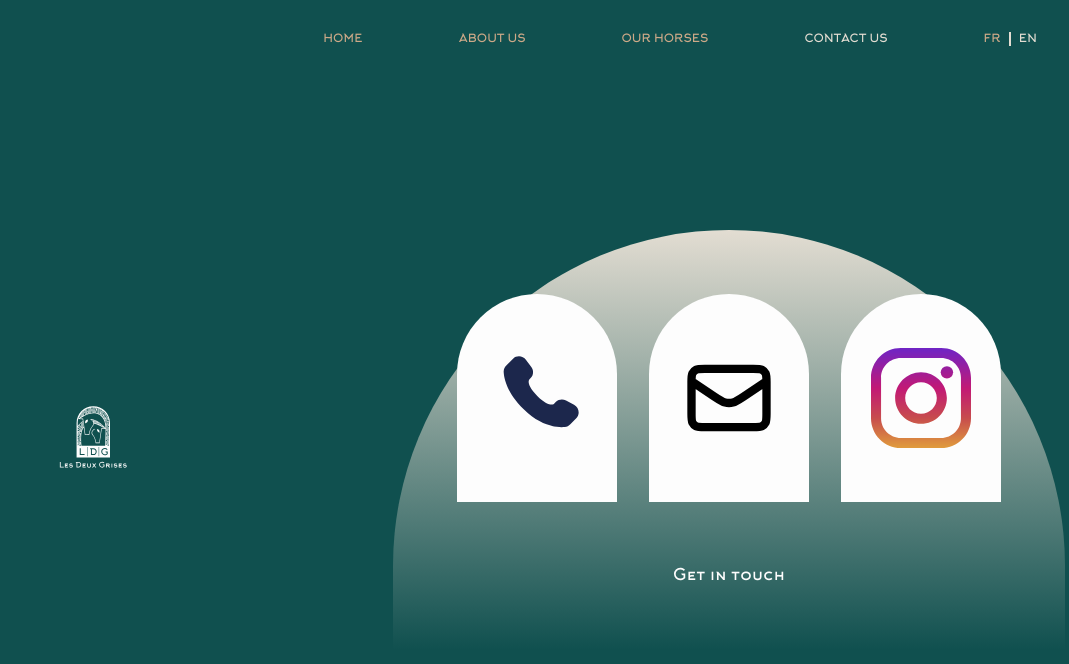
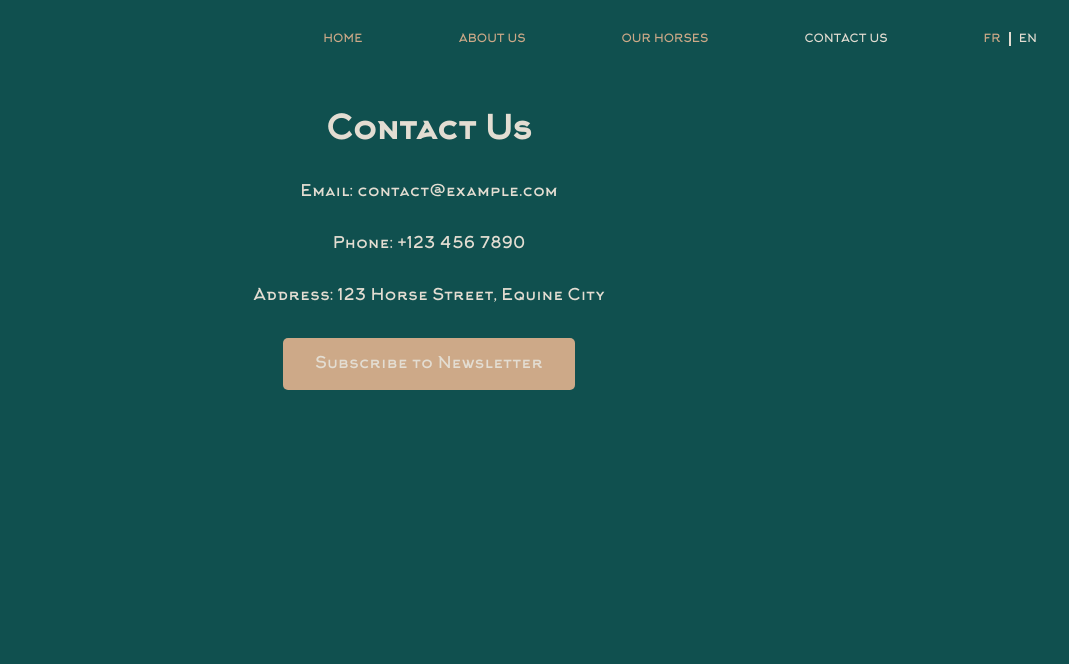
Before and after one commit to Quant11111/les-deux-grises, a Next.js app: page /en/contact in a window 1280 px wide. Shown: the top 664 px of the page, without its empty margins (211-1280 px from the left). Built offline with nearby package versions, Linux system fonts and the light colour scheme.

Commit message:
horse section better

```diff
--- a/src/app/[locale]/contact/content/ContactContentSection.tsx
+++ /dev/null
@@ -1,132 +0,0 @@
-"use client";
-
-import { InstagramSvg } from "@/ui/svg/InstagramSvg";
-import { MailSvg } from "@/ui/svg/MailSvg";
-import { PhoneSvg } from "@/ui/svg/PhoneSvg";
-import themeVariables from "@/utils/themeVariables";
-import { Mail } from "lucide-react";
-import { useState } from "react";
-
-export default function ContactContentSection() {
-  const [active, setActive] = useState(0);
-
-  return (
-    <section
-      style={{
-        borderTopRightRadius: "300000rem",
-        borderTopLeftRadius: "300000rem",
-        //border: `3px solid ${themeVariables.lightForeground}`,
-        display: "flex",
-        flexDirection: "column",
-        justifyContent: "center",
-        alignItems: "center",
-        padding: "2rem",
-        paddingBottom: "4rem",
-        gap: "2rem",
-        background: `linear-gradient(to bottom, ${themeVariables.cloudyMist}, ${themeVariables.grassGreen} )`,
-      }}
-    >
-      <div
-        style={{
-          position: "relative",
-          display: "flex",
-          gap: "2rem",
-          padding: "2rem",
-        }}
-      >
-        {" "}
-        <div
-          style={{
-            backgroundColor: themeVariables.lightForeground,
-            display: "flex",
-            justifyContent: "center",
-            alignItems: "center",
-            width: "10rem",
-            height: "13rem",
-            borderTopRightRadius: "300000rem",
-            borderTopLeftRadius: "300000rem",
-            transition: "transform 0.3s ease",
-          }}
-          onMouseOver={(e) => (e.currentTarget.style.transform = "scale(1.05)")}
-          onMouseOut={(e) => (e.currentTarget.style.transform = "scale(1)")}
-          onMouseEnter={() => setActive(1)}
-        >
-          <PhoneSvg size={100} />
-        </div>{" "}
-        <div
-          style={{
-            backgroundColor: themeVariables.lightForeground,
-            display: "flex",
-            justifyContent: "center",
-            alignItems: "center",
-            width: "10rem",
-            height: "13rem",
-            borderTopRightRadius: "300000rem",
-            borderTopLeftRadius: "300000rem",
-            transition: "transform 0.3s ease",
-          }}
-          onMouseOver={(e) => (e.currentTarget.style.transform = "scale(1.05)")}
-          onMouseOut={(e) => (e.currentTarget.style.transform = "scale(1)")}
-          onMouseEnter={() => setActive(2)}
-        >
-          <MailSvg size={100} />
-        </div>
-        <div
-          style={{
-            backgroundColor: themeVariables.lightForeground,
-            display: "flex",
-            justifyContent: "center",
-            alignItems: "center",
-            width: "10rem",
-            height: "13rem",
-            borderTopRightRadius: "300000rem",
-            borderTopLeftRadius: "300000rem",
-            transition: "transform 0.3s ease",
-          }}
-          onMouseOver={(e) => (e.currentTarget.style.transform = "scale(1.05)")}
-          onMouseOut={(e) => (e.currentTarget.style.transform = "scale(1)")}
-          onMouseEnter={() => setActive(3)}
-        >
-          {" "}
-          <InstagramSvg size={100} />
-        </div>
-      </div>
-      {active === 0 && (
-        <span
-          style={{
-            color: themeVariables.lightForeground,
-          }}
-        >
-          Get in touch
-        </span>
-      )}
-      {active === 1 && (
-        <span
-          style={{
-            color: themeVariables.lightForeground,
-          }}
-        >
-          0600000000
-        </span>
-      )}
-      {active === 2 && (
-        <span
-          style={{
-            color: themeVariables.lightForeground,
-          }}
-        >
-          mail@gmail.com
-        </span>
-      )}
-      {active === 3 && (
-        <span
-          style={{
-            color: themeVariables.lightForeground,
-          }}
-        >
-          Come Check it out
-        </span>
-      )}
-    </section>
-  );
-}
--- /dev/null
+++ b/src/app/[locale]/contact/content/ContactSection.tsx
@@ -0,0 +1,122 @@
+"use client";
+
+import themeVariables from "@/utils/themeVariables";
+import { useState } from "react";
+import Modal from "./Modal";
+
+export default function ContactSection({ locale }: { locale: string }) {
+  const [isModalOpen, setIsModalOpen] = useState(false);
+
+  const handleSubscribe = (email: string) => {
+    // Fonction pour valider l'ajout d'un email (à implémenter)
+  };
+
+  return (
+    <div
+      style={{
+        position: "relative",
+        display: "flex",
+        flexDirection: "column",
+        alignItems: "center",
+        width: "100%",
+        minHeight: "calc(100vh - 5rem)",
+        height: "calc(100vh - 5rem)",
+        overflowY: "scroll",
+        backgroundColor: themeVariables.grassGreen,
+      }}
+    >
+      <div
+        style={{
+          display: "flex",
+          flexDirection: "column",
+          alignItems: "center",
+          justifyContent: "center",
+          backgroundColor: themeVariables.grassGreen,
+          gap: "2rem",
+          paddingTop: "2rem",
+          zIndex: 50,
+          minWidth: "100%",
+        }}
+      >
+        <h1 style={{ color: themeVariables.cloudyMist }}>
+          {locale === "en" ? "Contact Us" : "Contactez-nous"}
+        </h1>
+        <p style={{ color: themeVariables.cloudyMist }}>
+          {locale === "en"
+            ? "Email: contact@example.com"
+            : "Email : contact@example.com"}
+        </p>
+        <p style={{ color: themeVariables.cloudyMist }}>
+          {locale === "en"
+            ? "Phone: +123 456 7890"
+            : "Téléphone : +123 456 7890"}
+        </p>
+        <p style={{ color: themeVariables.cloudyMist }}>
+          {locale === "en"
+            ? "Address: 123 Horse Street, Equine City"
+            : "Adresse : 123 rue des Chevaux, Ville Équine"}
+        </p>
+        <button
+          onClick={() => setIsModalOpen(true)}
+          style={{
+            padding: "1rem 2rem",
+            backgroundColor: themeVariables.neutralEarth,
+            color: themeVariables.cloudyMist,
+            border: "none",
+            borderRadius: "5px",
+            cursor: "pointer",
+            transition: "background-color 0.3s ease",
+          }}
+        >
+          {locale === "en"
+            ? "Subscribe to Newsletter"
+            : "S'inscrire à la newsletter"}
+        </button>
+      </div>
+
+      {isModalOpen && (
+        <Modal onClose={() => setIsModalOpen(false)}>
+          <div
+            style={{
+              padding: "2rem",
+              backgroundColor: themeVariables.grassGreen,
+            }}
+          >
+            <h2 style={{ color: themeVariables.cloudyMist }}>
+              {locale === "en"
+                ? "Subscribe to our Newsletter"
+                : "Inscrivez-vous à notre newsletter"}
+            </h2>
+            <input
+              type="email"
+              placeholder={
+                locale === "en" ? "Enter your email" : "Entrez votre email"
+              }
+              style={{
+                padding: "0.5rem",
+                margin: "1rem 0",
+                width: "100%",
+                borderRadius: "5px",
+                border: `1px solid ${themeVariables.neutralEarth}`,
+              }}
+            />
+            <button
+              onClick={() => handleSubscribe("")}
+              style={{
+                padding: "1rem 2rem",
+                backgroundColor: themeVariables.neutralEarth,
+                color: themeVariables.cloudyMist,
+                border: "none",
+                borderRadius: "5px",
+                cursor: "pointer",
+                transition: "background-color 0.3s ease",
+              }}
+            >
+              {locale === "en" ? "Subscribe" : "S'inscrire"}
+            </button>
+          </div>
+        </Modal>
+      )}
+    </div>
+  );
+}
--- /dev/null
+++ b/src/app/[locale]/contact/content/Modal.tsx
@@ -0,0 +1,53 @@
+import { ReactNode } from "react";
+
+export default function Modal({
+  children,
+  onClose,
+}: {
+  children: ReactNode;
+  onClose: () => void;
+}) {
+  return (
+    <div
+      style={{
+        position: "fixed",
+        top: 0,
+        left: 0,
+        width: "100vw",
+        height: "100vh",
+        backgroundColor: "rgba(0, 0, 0, 0.5)",
+        display: "flex",
+        justifyContent: "center",
+        alignItems: "center",
+        zIndex: 1000,
+      }}
+      onClick={onClose}
+    >
+      <div
+        style={{
+          backgroundColor: "white",
+          borderRadius: "10px",
+          padding: "2rem",
+          position: "relative",
+        }}
+        onClick={(e) => e.stopPropagation()}
+      >
+        <button
+          onClick={onClose}
+          style={{
+            position: "absolute",
+            top: "1rem",
+            right: "1rem",
+            background: "none",
+            border: "none",
+            fontSize: "1.5rem",
+            cursor: "pointer",
+          }}
+        >
+          &times;
+        </button>
+        {children}
+      </div>
+    </div>
+  );
+}
--- a/src/app/[locale]/contact/page.tsx
+++ b/src/app/[locale]/contact/page.tsx
@@ -1,23 +1,26 @@
-import Hero from "@/ui/components/Hero";
-import OnlyLarge from "@/ui/components/OnlyLarge";
+import ContactSection from "./content/ContactSection";
 import Navbar from "@/ui/Navbar";
-import { LogoSvg } from "@/ui/svg/LogoSvg";
 import themeVariables from "@/utils/themeVariables";
 import { useLocale, useTranslations } from "next-intl";
-import ContactContentSection from "./content/ContactContentSection";
 
 export default function Contact() {
   const locale = useLocale();
   const t = useTranslations("ContactPage");
   const nt = useTranslations("Navbar");
+
   return (
     <main
+      className="hide-scrollbar"
       style={{
         position: "relative",
         display: "flex",
         flexDirection: "column",
         width: "100vw",
         height: "100vh",
+        background: themeVariables.grassGreen,
+        backgroundSize: "cover",
+        backgroundPosition: "center",
+        backgroundAttachment: "fixed",
       }}
     >
       <Navbar
@@ -31,30 +34,8 @@ export default function Contact() {
         news={nt("news")}
         contact={nt("contact")}
       />
-      <div
-        style={{
-          display: "flex",
-          flex: 1,
-          justifyContent: "center",
-          alignItems: "center",
-          overflow: "hidden",
-          msScrollLimit: "0 0",
-        }}
-      >
-        <OnlyLarge>
-          <LogoSvg
-            size={600}
-            color={themeVariables.lightForeground}
-            style={{
-              scale: 2.5, //crée un scroll jsp pourquoi ??
 
-              zIndex: 1,
-            }}
-          />
-        </OnlyLarge>
-
-        <ContactContentSection />
-      </div>
+      <ContactSection locale={locale} />
     </main>
   );
 }
```
Also changed, not shown: src/ui/components/HorsesSection.tsx (+27 -17 lines), public/images/paille.jpg (added).
